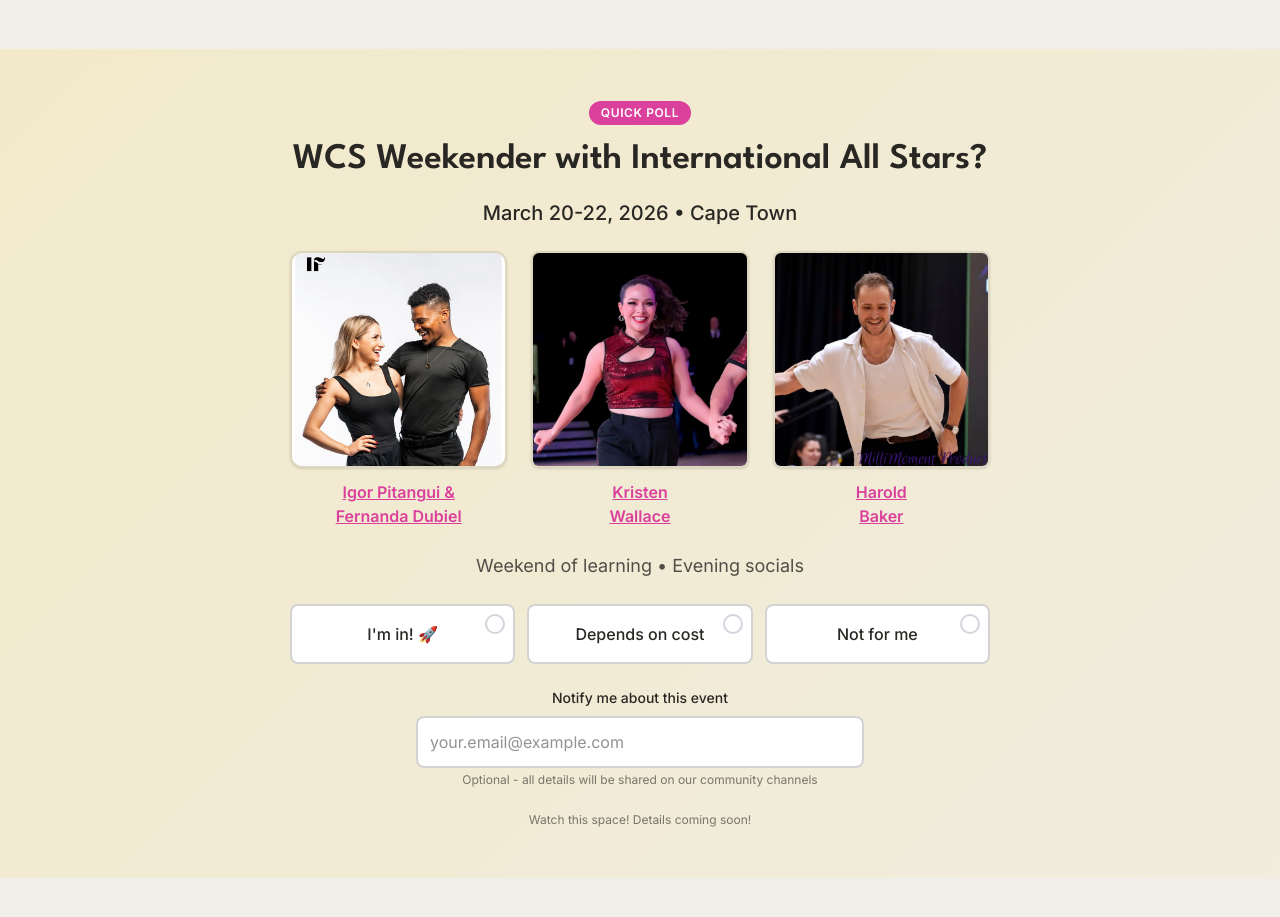
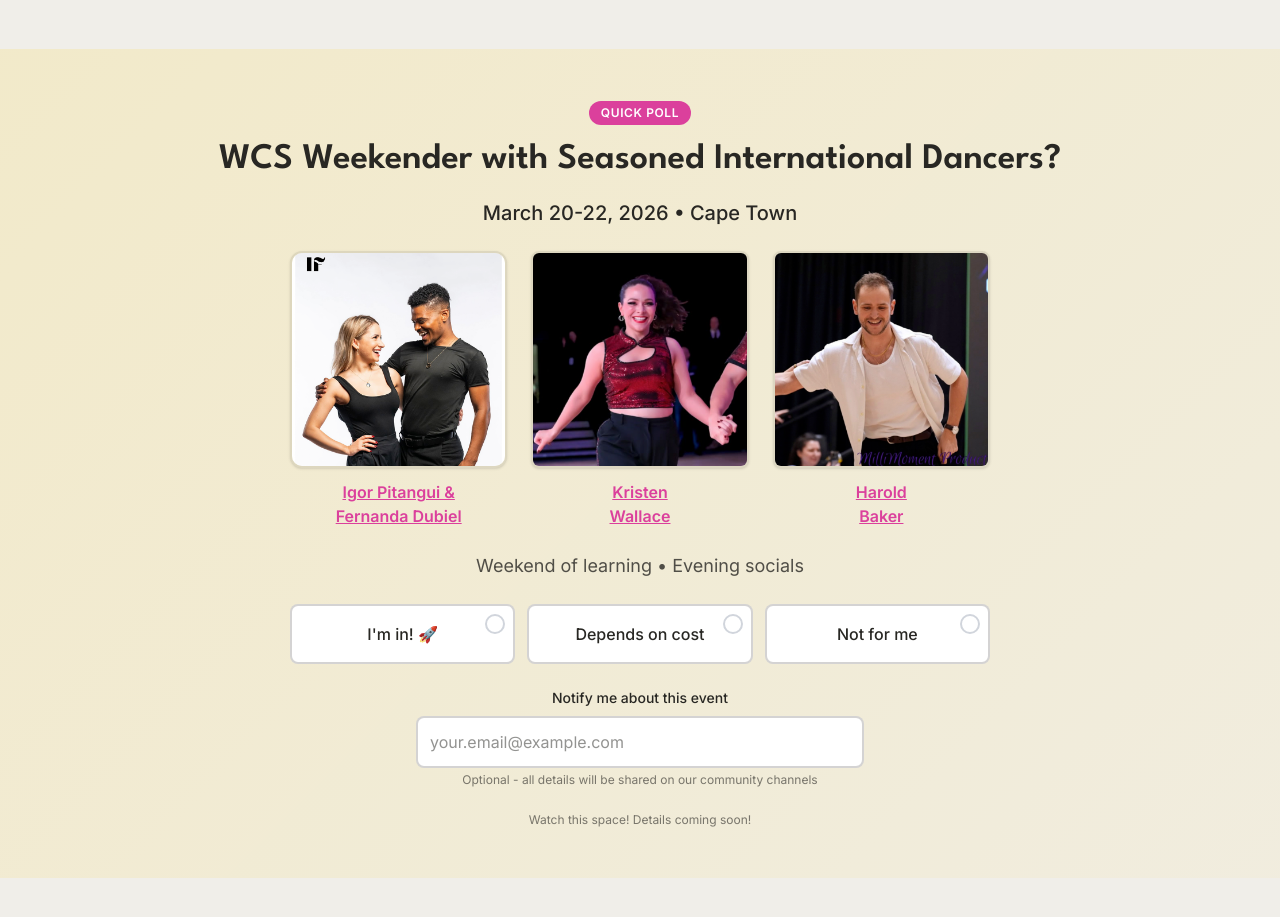
Before and after one commit to Kitri/wcscapetown, a Next.js app: page / in a window 1280 px wide. Shown: the part 960-1877 px from the top of the page. Built offline with nearby package versions, Linux system fonts and the light colour scheme.

Commit message:
update poll title

```diff
--- a/components/WeekenderPoll.tsx
+++ b/components/WeekenderPoll.tsx
@@ -79,7 +79,7 @@ export default function WeekenderPoll() {
         </div>
 
         <h2 className="font-spartan font-semibold text-[28px] md:text-[36px] mb-3">
-          WCS Weekender with International All Stars?
+          WCS Weekender with Seasoned International Dancers?
         </h2>
 
         <p className="text-lg md:text-xl font-medium mb-6">
```
